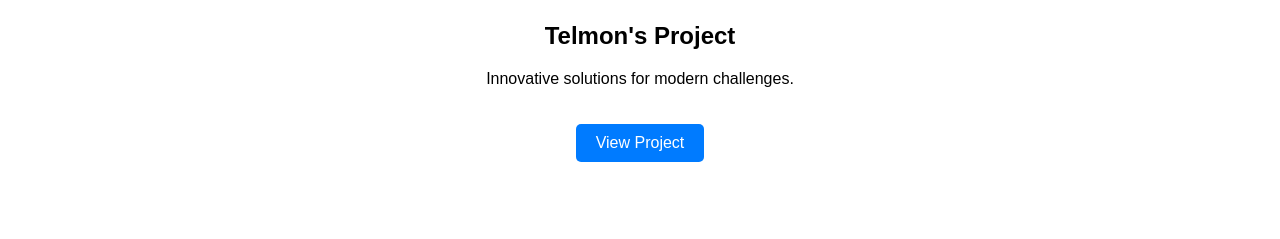
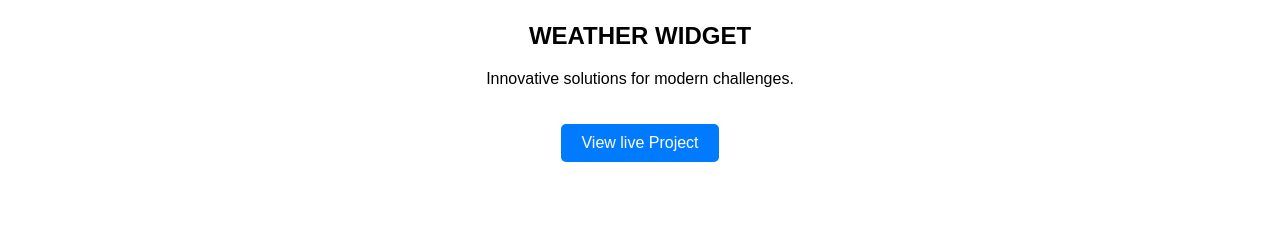
Before and after one commit to telmon95/Landing-page, a plain HTML site: page index.html in a window 1280 px wide. Shown: the part 1002-1241 px from the top of the page. Drawn offline with Linux system fonts and the light colour scheme.

Commit message:
update to landing page

```diff
--- a/index.html
+++ b/index.html
@@ -101,9 +101,9 @@
     <!-- Intro Section -->
     <section id="intro">
         <img src="cover.png" alt="Cover Image" class="cover-image">
-        <h1>Telmon's Project</h1>
+        <h1>WEATHER WIDGET</h1>
         <p>Innovative solutions for modern challenges.</p>
-        <a href="https://github.com/telmon95/MVP.git" class="button">View Project</a>
+        <a href="https://dashing-shortbread-8104f8.netlify.app" class="button">View live Project</a>
     </section>
 
     <!-- Feature Section -->
@@ -130,7 +130,7 @@
     <section id="about">
         <h2>About This Project</h2>
         <p>This project was inspired by my passion for technology and solving real-world problems. The idea started as a personal challenge to build something meaningful and evolved into a robust application. It’s a portfolio project for Holberton School.</p>
-        <p>Connect with my team:</p>
+        <p>Connect with me:</p>
         <ul class="social-links">
             <li><a href="https://www.linkedin.com/in/telmon-maluleka-9a0699146?utm_source=share&utm_campaign=share_via&utm_content=profile&utm_medium=android_app" target="_blank">LinkedIn</a></li>
             <li><a href="https://github.com/telmon95" target="_blank">GitHub</a></li>
```
